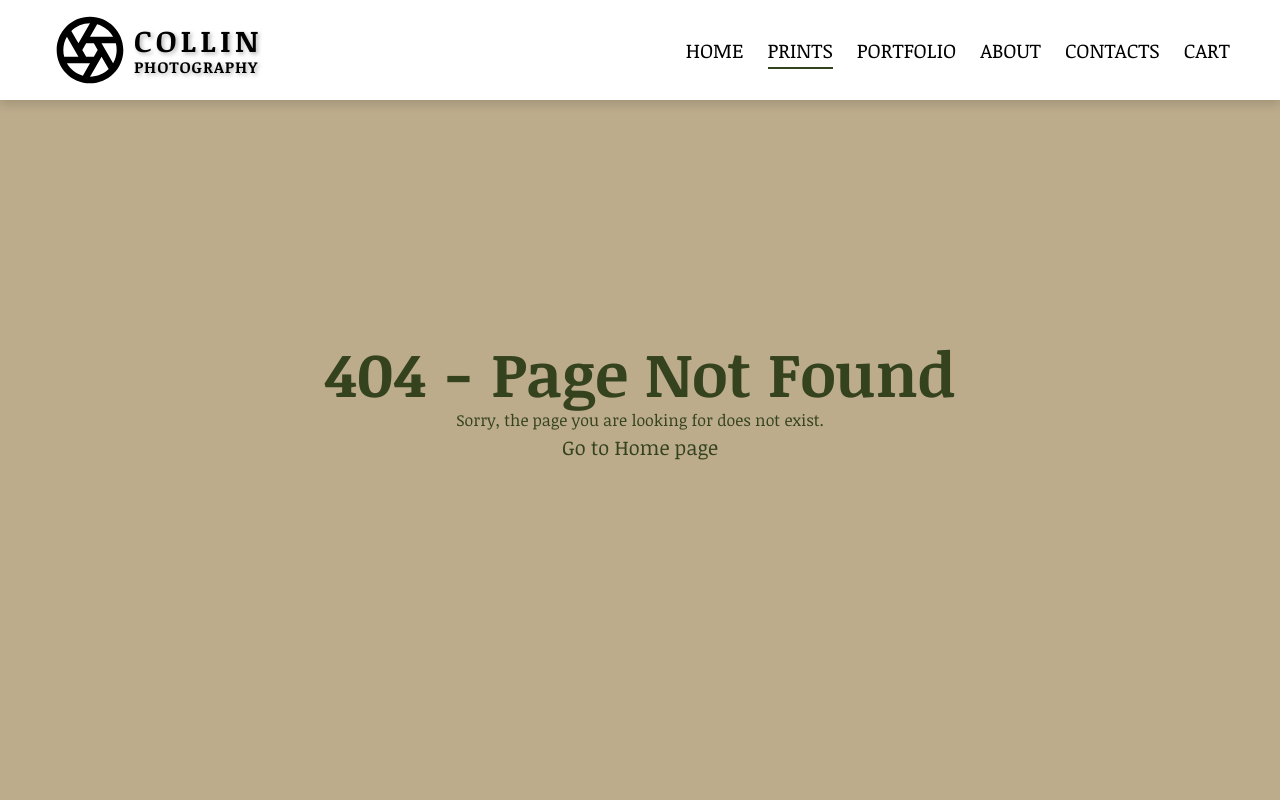
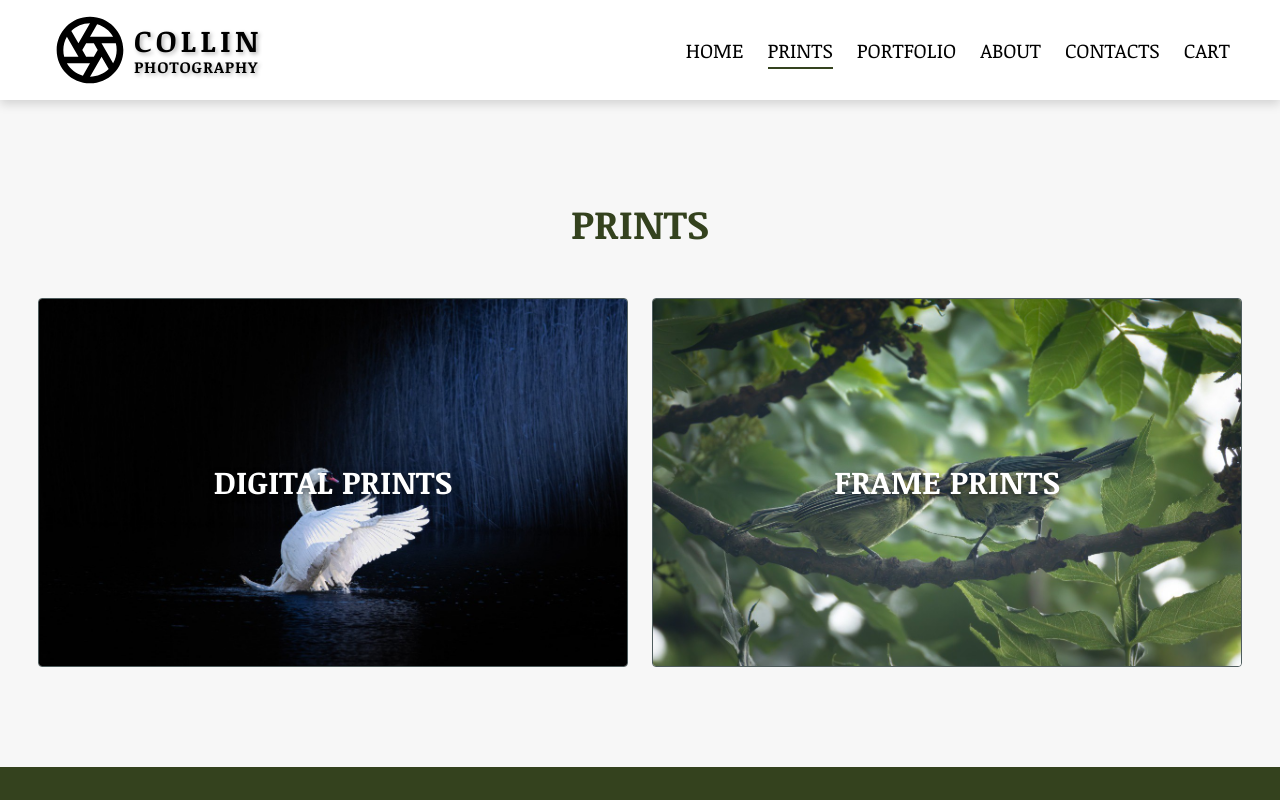
Before and after one commit to AndriyMerzlikin/Collin-Photography-website_FE, a Next.js app: page /prints in a window 1280 px wide. Before the commit this address had no page. Shown: the top 800 px of the page. Built offline with nearby package versions, Linux system fonts and the light colour scheme.

Commit message:
added prints (#12)

```diff
--- /dev/null
+++ b/src/app/prints/page.module.scss
@@ -0,0 +1,82 @@
+@use 'src/theme/colors' as *;
+@use 'src/theme/typography' as *;
+
+.container {
+  display: flex;
+  justify-content: center;
+  align-items: center;
+  flex-direction: column;
+  padding: 100px 50px;
+  margin-top: 100px;
+  width: 100vw;
+  background-color: $secondary-low;
+
+  h2 {
+    text-transform: uppercase;
+    color: $primary-olive;
+    margin-bottom: 50px;
+  }
+
+  @media (max-width: 550px) {
+    padding: 100px 30px;
+  }
+}
+
+.cardBox {
+  display: flex;
+  gap: $paragraph-spacing-xxl;
+  width: 100%;
+  max-width: 1200px;
+  justify-content: center;
+
+  @media (max-width: 768px) {
+    flex-direction: column;
+    gap: 30px;
+  }
+}
+
+.cardWrapper {
+  width: 50%;
+  text-decoration: none;
+  transition: transform 0.3s ease;
+  cursor: pointer;
+
+  &:hover {
+    transform: scale(1.03);
+  }
+
+  @media (max-width: 768px) {
+    width: 100%;
+  }
+}
+
+.imageWrapper {
+  position: relative;
+  aspect-ratio: 16 / 10;
+  border-radius: $border-radius-s;
+  overflow: hidden;
+  border: $border-s solid $secondary-medium;
+}
+
+.image {
+  object-fit: cover;
+  transition: transform 0.4s ease;
+  z-index: 1;
+
+  .cardWrapper:hover & {
+    transform: scale(1.05);
+  }
+}
+
+.overlayText {
+  position: absolute;
+  top: 50%;
+  left: 50%;
+  transform: translate(-50%, -50%);
+  color: $secondary-white;
+  text-shadow: 0 2px 6px rgba($secondary-black, 0.6);
+  z-index: 2;
+  text-transform: uppercase;
+  text-align: center;
+  pointer-events: none;
+}
--- /dev/null
+++ b/src/app/prints/page.tsx
@@ -0,0 +1,47 @@
+import React from 'react';
+import styles from './page.module.scss';
+import Typography from '@/components/general/Typography/Typography';
+import Image from 'next/image';
+import Link from 'next/link';
+import { ROUTES } from '@/constants/routes';
+
+const PrintsPage = () => {
+  return (
+    <div className={styles.container}>
+      <Typography variant="h2">prints</Typography>
+      <div className={styles.cardBox}>
+        <Link href={ROUTES.DIGITAL} className={styles.cardWrapper}>
+          <div className={styles.imageWrapper}>
+            <Image
+              src="/gallery2.jpg"
+              alt="Digital prints"
+              width={600}
+              height={400}
+              priority
+              className={styles.image}
+            />
+            <Typography variant="h3" className={styles.overlayText}>
+              digital prints
+            </Typography>
+          </div>
+        </Link>
+        <Link href={ROUTES.FRAME} className={styles.cardWrapper}>
+          <div className={styles.imageWrapper}>
+            <Image
+              src="/gallery3.jpg"
+              alt="Frame prints"
+              width={600}
+              height={400}
+              className={styles.image}
+            />
+            <Typography variant="h3" className={styles.overlayText}>
+              frame prints
+            </Typography>
+          </div>
+        </Link>
+      </div>
+    </div>
+  );
+};
+
+export default PrintsPage;
--- a/src/components/Footer/Footer.module.scss
+++ b/src/components/Footer/Footer.module.scss
@@ -6,6 +6,7 @@
   flex-direction: column;
   gap: $paragraph-spacing-3x;
   padding: 50px;
+  margin-top: auto;
   background-color: $primary-olive;
   color: $secondary-white;
 }
--- a/src/constants/routes.ts
+++ b/src/constants/routes.ts
@@ -1,6 +1,8 @@
 export const ROUTES = {
   HOME: '/',
   PRINTS: '/prints',
+  DIGITAL: '/prints/digital',
+  FRAME: '/prints/frame',
   PORTFOLIO: '/portfolio',
   ABOUT: '/about',
   CONTACTS: '/contacts',
```
